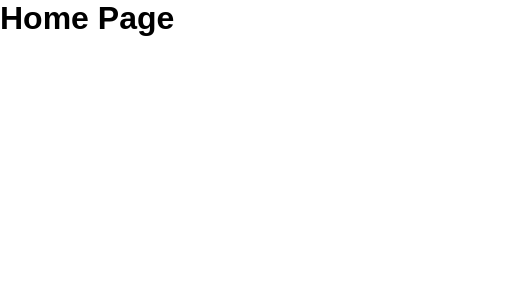
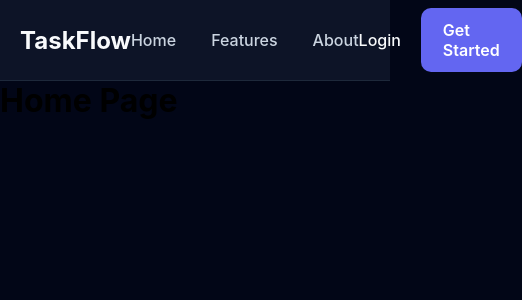
Before and after one commit to Isharani01/taskflow, a React (Vite) app: page / in a window 390 px wide. Shown: the top 300 px of the page, 522 px wide, since content can reach past the window. Built offline with nearby package versions, Linux system fonts and the light colour scheme.

Commit message:
created responsive dark theme navbar component

```diff
--- /dev/null
+++ b/src/components/Navbar/Navbar.jsx
@@ -0,0 +1,33 @@
+import { NavLink } from "react-router-dom";
+import styles from "./Navbar.module.css";
+
+function Navbar() {
+  return (
+    <nav className={styles.navbar}>
+      <div className={styles.container}>
+        <div className={styles.logo}>
+          <div className={styles.logoIcon}></div>
+          <span>TaskFlow</span>
+        </div>
+
+        <ul className={styles.navLinks}>
+          <li><NavLink to="/">Home</NavLink></li>
+          <li><a href="#features">Features</a></li>
+          <li><NavLink to="/about">About</NavLink></li>
+        </ul>
+
+        <div className={styles.actions}>
+          <NavLink to="/login" className={styles.login}>
+            Login
+          </NavLink>
+
+          <NavLink to="/register" className={styles.button}>
+            Get Started
+          </NavLink>
+        </div>
+      </div>
+    </nav>
+  );
+}
+
+export default Navbar;
--- /dev/null
+++ b/src/components/Navbar/Navbar.module.css
@@ -0,0 +1,82 @@
+.navbar {
+  width: 100%;
+  position: sticky;
+  top: 0;
+  z-index: 1000;
+
+  background: rgba(15, 23, 42, 0.9);
+  backdrop-filter: blur(10px);
+  border-bottom: 1px solid #1e293b;
+}
+
+.container {
+  max-width: 1200px;
+  height: 80px;
+  margin: 0 auto;
+  padding: 0 20px;
+
+  display: flex;
+  justify-content: space-between;
+  align-items: center;
+}
+
+.logo {
+  cursor: pointer;
+}
+
+.logo span {
+  font-size: 1.5rem;
+  font-weight: 700;
+  color: #f8fafc;
+}
+
+.navLinks {
+  display: flex;
+  align-items: center;
+  gap: 35px;
+  list-style: none;
+}
+
+.navLinks a {
+  text-decoration: none;
+  color: #cbd5e1;
+  font-size: 1rem;
+  font-weight: 500;
+  transition: color 0.3s ease;
+}
+
+.navLinks a:hover {
+  color: #6366f1;
+}
+
+.actions {
+  display: flex;
+  align-items: center;
+  gap: 20px;
+}
+
+.login {
+  text-decoration: none;
+  color: #f8fafc;
+  font-weight: 500;
+  transition: color 0.3s ease;
+}
+
+.login:hover {
+  color: #6366f1;
+}
+
+.button {
+  text-decoration: none;
+  background-color: #6366f1;
+  color: #ffffff;
+  padding: 12px 22px;
+  border-radius: 10px;
+  font-weight: 600;
+  transition: all 0.3s ease;
+}
+
+.button:hover {
+  background-color: #4f46e5;
+  transform: translateY(-2px);
+}
--- a/src/index.css
+++ b/src/index.css
@@ -5,5 +5,10 @@
 }
 
 body {
-  font-family: Arial, sans-serif;
+  background: #020617;
+  font-family: "Inter", sans-serif;
 }
+
+a {
+  color: inherit;
+}
--- a/src/pages/Home/Home.jsx
+++ b/src/pages/Home/Home.jsx
@@ -1,7 +1,10 @@
+import Navbar from "../../components/Navbar/Navbar";
 function Home() {
   return (
     <div>
+        <Navbar/>
       <h1>Home Page</h1>
+
     </div>
   );
 }
```
